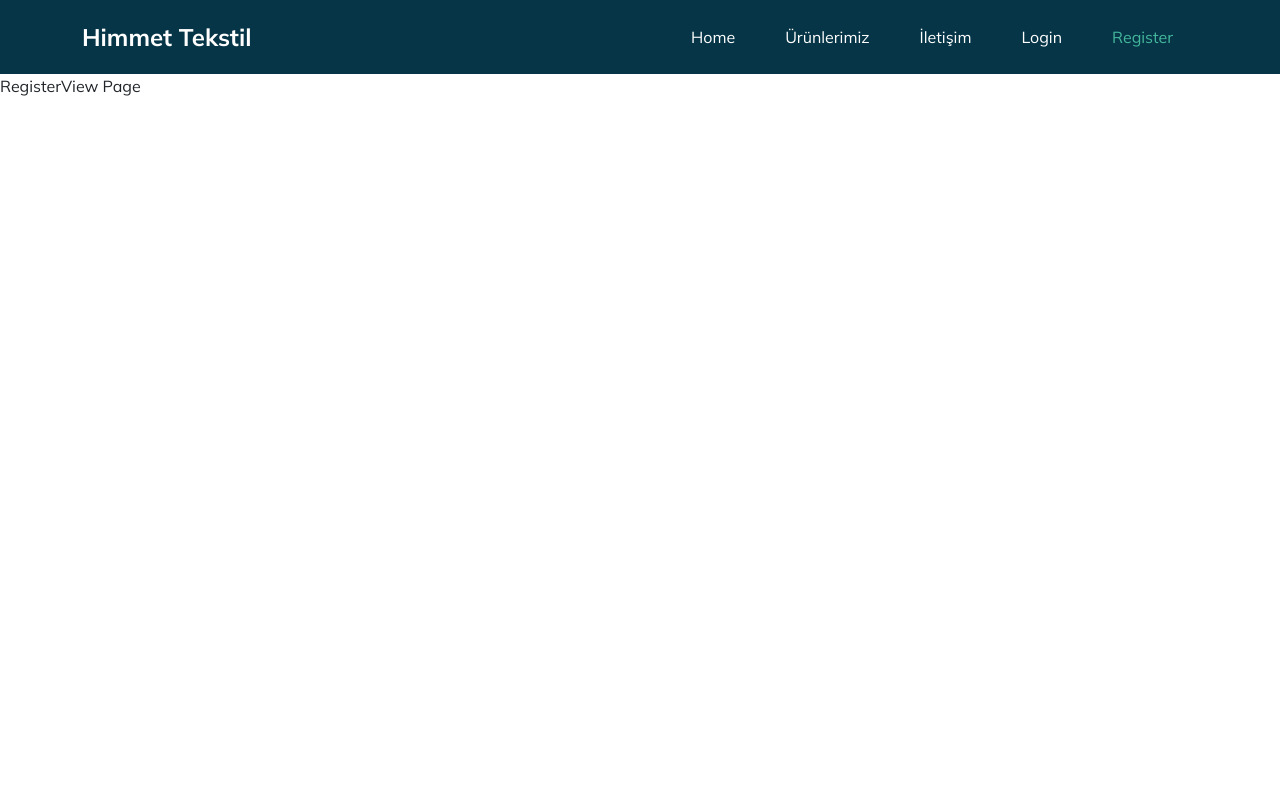
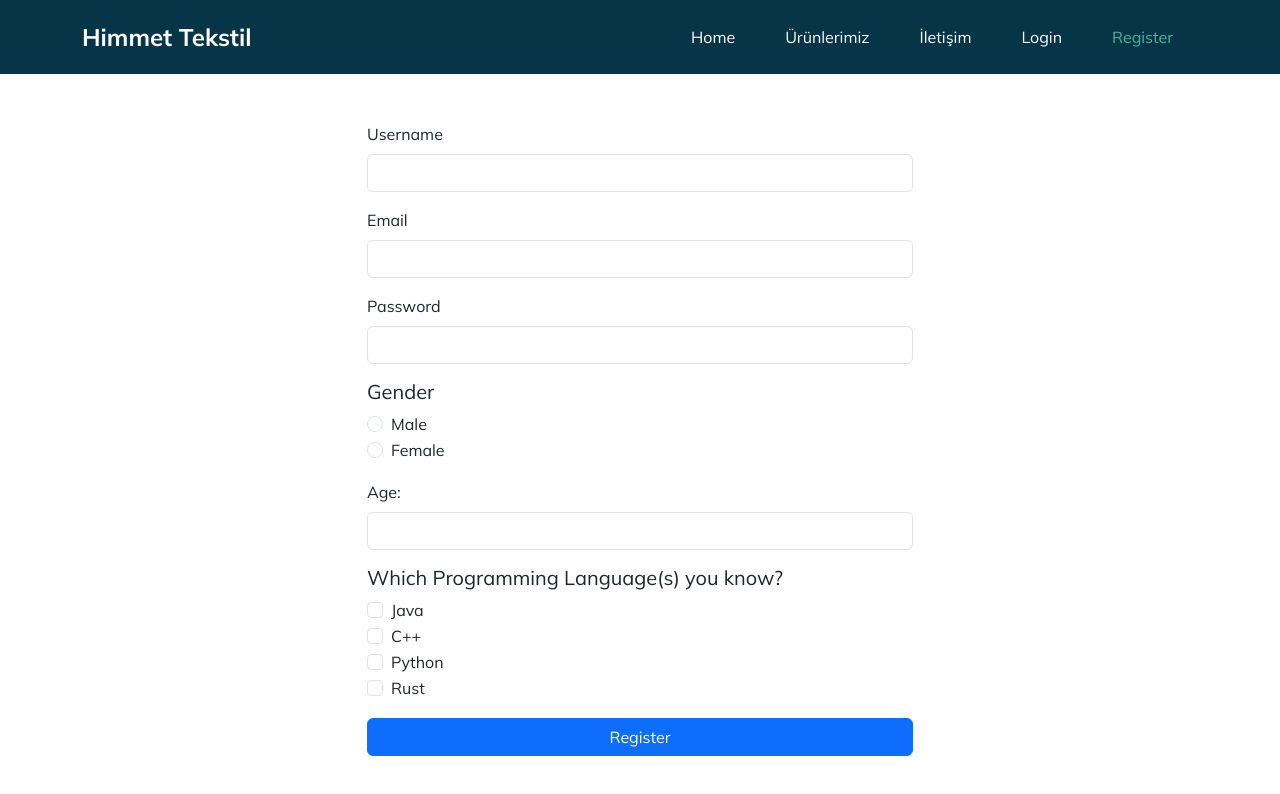
Before and after one commit to yakup5461/himmettekstil-tr, a Vue app in the folder frontend/: page /register in a window 1280 px wide. Shown: the top 794 px of the page. Built offline with nearby package versions, Linux system fonts and the light colour scheme.

Commit message:
lesson 15

```diff
--- a/frontend/src/views/RegisterView.vue
+++ b/frontend/src/views/RegisterView.vue
@@ -1,12 +1,117 @@
 <template>
     <div>
-        RegisterView Page
+       <section>
+        <div class="container">
+            <form class="mt-5">
+          <div class="row justify-content-center">
+            <!-- Username Field (Medium and Larger Screens) -->
+            <div class="col-md-6 col-8 mb-3">
+              <label for="username" class="form-label">Username</label>
+              <input type="text" class="form-control" id="username" name="username" v-model="FormData.username" required>
+            </div>
+          </div>
+
+          <div class="row justify-content-center">
+            <!-- Email Field (Medium and Larger Screens) -->
+            <div class="col-md-6 col-8 mb-3">
+              <label for="email" class="form-label">Email</label>
+              <input type="email" class="form-control" id="email" name="email" v-model="FormData.email" required>
+            </div>
+          </div>
+
+          <!-- Password Field -->
+          <div class="row justify-content-center">
+            <div class="col-md-6 col-8 mb-3">
+              <label for="password" class="form-label">Password</label>
+              <input type="password" class="form-control" id="password" name="password" v-model="FormData.password" required>
+            </div>
+          </div>
+
+          <!-- Gender Field -->
+          <div class="row justify-content-center">
+            <div class="col-md-6 col-8 mb-3">
+              <h5>Gender</h5>
+              <div class="form-check">
+                <input class="form-check-input" type="radio" name="gender" value='male' id="male" v-model="FormData.gender">
+                <label class="form-check-label" for="male">
+                  Male
+                </label>
+              </div>
+              <div class="form-check">
+                <input class="form-check-input" type="radio" name="gender" value='female' id="female" v-model="FormData.gender">
+                <label class="form-check-label" for="female">
+                  Female
+                </label>
+              </div>
+            </div>
+          </div>
+
+          <!-- Age Field -->
+          <div class="row justify-content-center">
+            <div class="col-md-6 col-8 mb-3">
+              <label for="age" class="form-label">Age:</label>
+              <input type="number" class="form-control" id="age" required>
+            </div>
+          </div>
+
+          <!-- Programming Field -->
+          <div class="row justify-content-center">
+            <div class="col-md-6 col-8 mb-3">
+              <h5>Which Programming Language(s) you know?</h5>
+              <div class="form-check">
+                <input class="form-check-input" type="checkbox" value="java" id="java">
+                <label class="form-check-label" for="java">
+                  Java
+                </label>
+              </div>
+              <div class="form-check">
+                <input class="form-check-input" type="checkbox" value="c++" id="c++">
+                <label class="form-check-label" for="c++">
+                  C++
+                </label>
+              </div>
+              <div class="form-check">
+                <input class="form-check-input" type="checkbox" value="python" id="python">
+                <label class="form-check-label" for="python">
+                  Python
+                </label>
+              </div>
+              <div class="form-check">
+                <input class="form-check-input" type="checkbox" value="rust" id="rust">
+                <label class="form-check-label" for="rust">
+                  Rust
+                </label>
+              </div>
+            </div>
+          </div>
+
+
+          <!-- Submit Button -->
+          <div class="row justify-content-center">
+            <div class="col-md-6 col-8 mb-3">
+              <button type="submit" class="btn btn-primary w-100">Register</button>
+            </div>
+          </div>
+        </form>
+        </div>
+       </section>
     </div>
 </template>
 
 <script >
 export default{
-    name : "RegisterView"
+    name : "RegisterView",
+    data(){
+        return{
+            FormData:{
+                username: '',
+                email:    '',
+                password: '',
+                gender:   ''
+            }
+        }
+    }
+
 }
 </script>
 
```
